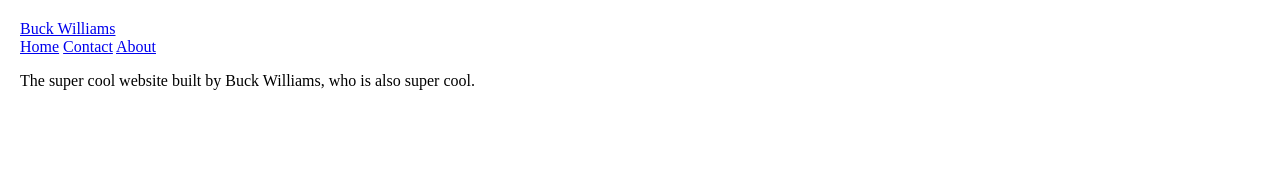
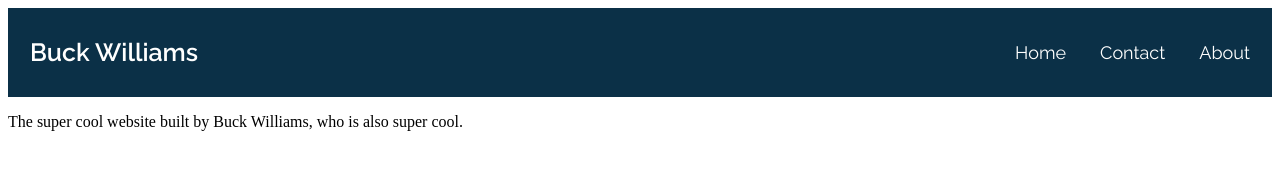
Before and after one commit to awesomedog213/Personal-Portfolio, a plain HTML site: page index.html in a window 1280 px wide. Drawn offline with Linux system fonts and the light colour scheme.

Commit message:
Update style.css

```diff
--- a/style.css
+++ b/style.css
@@ -1,4 +1,51 @@
-body {
-  margin: 20px;
-  font-family: Times New Roman
+/* Style the header with a grey background and some padding */
+.header {
+  display: flex;
+  justify-content: space-between;
+  align-items: center;
+  background-color: #0B3047;
+  padding: 20px 10px;
 }
+
+/* Style the header links */
+.header a {
+  color: white;
+  text-align: center;
+  padding: 12px;
+  text-decoration: none;
+  font-size: 18px;
+  line-height: 25px;
+  border-radius: 4px;
+  font-family: "Raleway", sans-serif;
+  font-style: normal;
+}
+
+/* Style the logo link (notice that we set the same value of line-height and font-size to prevent the header to increase when the font gets bigger */
+.header a.logo {
+  font-size: 25px;
+  font-weight: 600;
+  color: white;
+}
+
+/* Change the background color on mouse-over */
+.header a:hover {
+  background-color: #26465A;
+}
+
+/* Style the active/current link*/
+.header-right {
+  display: flex;
+  gap: 10px;
+}
+
+/* Add media queries for responsiveness - when the screen is 500px wide or less, stack the links on top of each other */
+@media screen and (max-width: 525px) {
+  .header a {
+    float: none;
+    display: block;
+    text-align: left;
+  }
+  .header-right {
+    float: none;
+  }
+}
```
